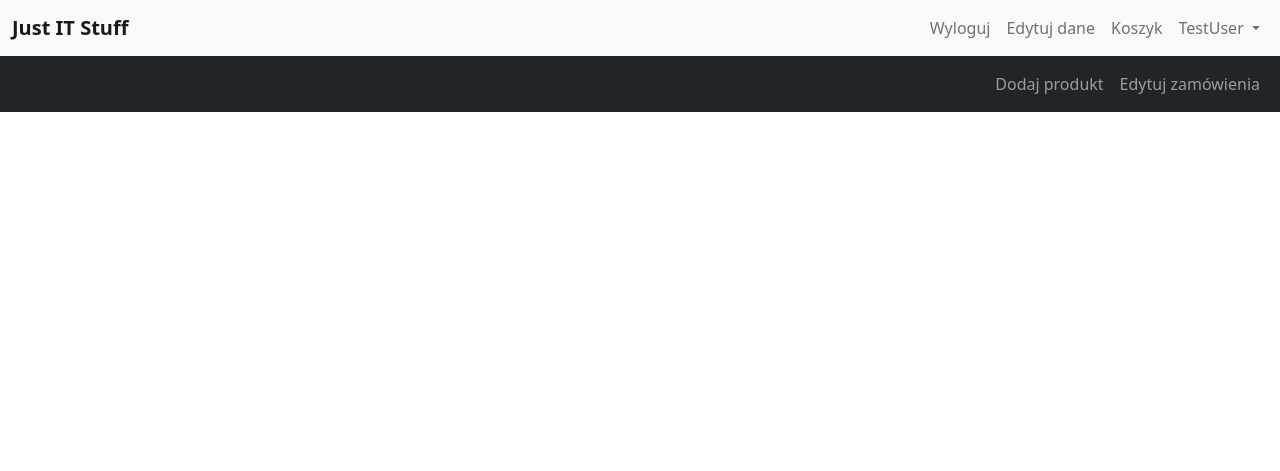
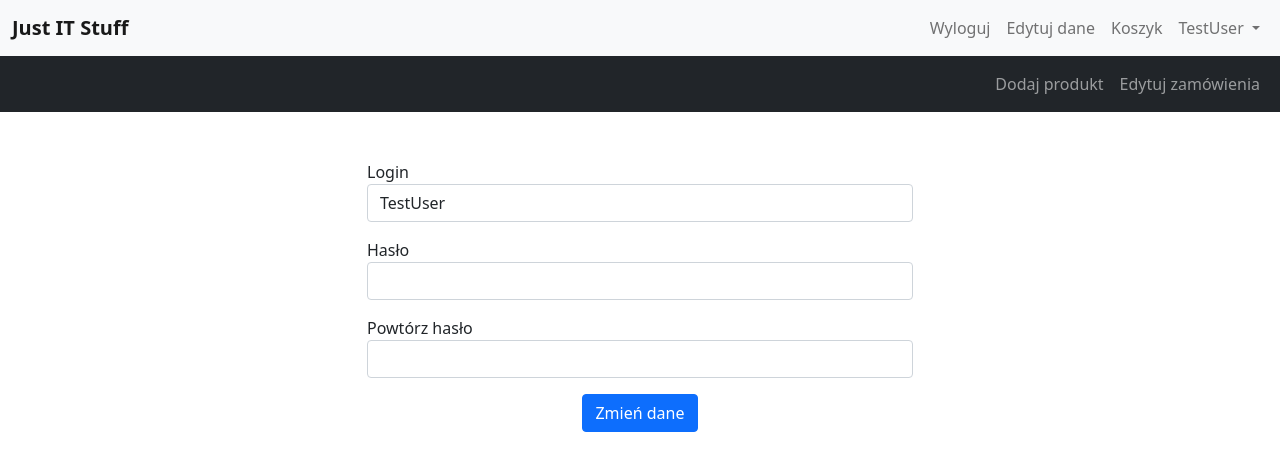
Before and after one commit to MarcinLarek/ProjektPHP, a PHP site: page /useredit.php in a window 1280 px wide. Shown: the top 471 px of the page. Run offline with PHP 8.4, Linux system fonts and the light colour scheme; a user stored in the database is signed in.

Commit message:
Edycja Użytkownika

```diff
--- a/useredit.php
+++ b/useredit.php
@@ -1,3 +1,73 @@
 <?php
 require_once 'db_utils.php';
-?>
+
+if (isset($_POST['send'])) {
+  $validated = true;
+  if (strlen($_POST['username']) > 30) {
+    echo "<div style='color: red'> Za długa nazwa użytkownika</div>";
+    $validated = false;
+  }
+  if (strlen($_POST['username']) < 1) {
+    echo "<div style='color: red'> Za krótka nazwa użytkownika</div>";
+    $validated = false;
+  }
+  if ($_POST['pass1'] != $_POST['pass2']) {
+    echo "<div style='color: red'> Hasła nie są identyczne</div>";
+    $validated = false;
+  }
+  if (strlen($_POST['pass1']) < 1) {
+    echo "<div style='color: red'> Hasło nie może być puste</div>";
+    $validated = false;
+  }
+  if ($validated ) {
+    $stmt = $db->prepare("UPDATE users SET username=?, password=? WHERE id=?");
+    $usr = $_POST['username'];
+    $pass = password_hash($_POST['pass1'], PASSWORD_DEFAULT);
+    $stmt->bind_param('ssi', $usr, $pass, $_SESSION['ID'] );
+    $result = $stmt->execute();
+    if($result) {
+      echo "<div class='alert alert-success' role='alert'>Pomyślnie założono konto</div>";
+    }
+    else {
+      echo "<div class='alert alert-danger' role='alert'>Błąd podczas zakładania konta</div>";
+    }
+  }
+  $stmt = $db->prepare("SELECT * FROM users WHERE username = ?");
+  $stmt->bind_param('s',$_POST['username']);
+  $stmt->execute();
+  $result = $stmt->get_result();
+  while ($data = $result->fetch_array()) {
+    if (password_verify($_POST['pass1'], $data['password'])) {
+      $_SESSION["username"] = $data['username'];
+      $_SESSION["password"] = $data['password'];
+      $_SESSION["admin"] = $data['admin'];
+      $_SESSION["ID"] = $data['ID'];
+      $_SESSION["admin"] = $data['admin'];
+      break;
+    }
+  }
+}
+ ?>
+
+ <div class="container pt-5">
+   <form action="useredit.php" method="post">
+     <div class="row align-items-center justify-content-center">
+       <div class="form-group col-md-6">
+         <label class="control-label" for="username">Login</label>
+         <input class="form-control" type="text" name="username"
+         value="<?php echo $_SESSION["username"] ?>"
+         >
+
+         <label class="control-label pt-3" for="pass1">Hasło</label>
+         <input class="form-control" type="password" name="pass1" >
+
+         <label class="control-label pt-3" for="pass2">Powtórz hasło</label>
+         <input class="form-control" type="password" name="pass2">
+
+         <div class="d-flex align-items-center justify-content-center pt-3">
+           <input type="submit" class="btn btn-primary" name="send" value="Zmień dane">
+         </div>
+       </div>
+     </div>
+   </form>
+ </div>
```
